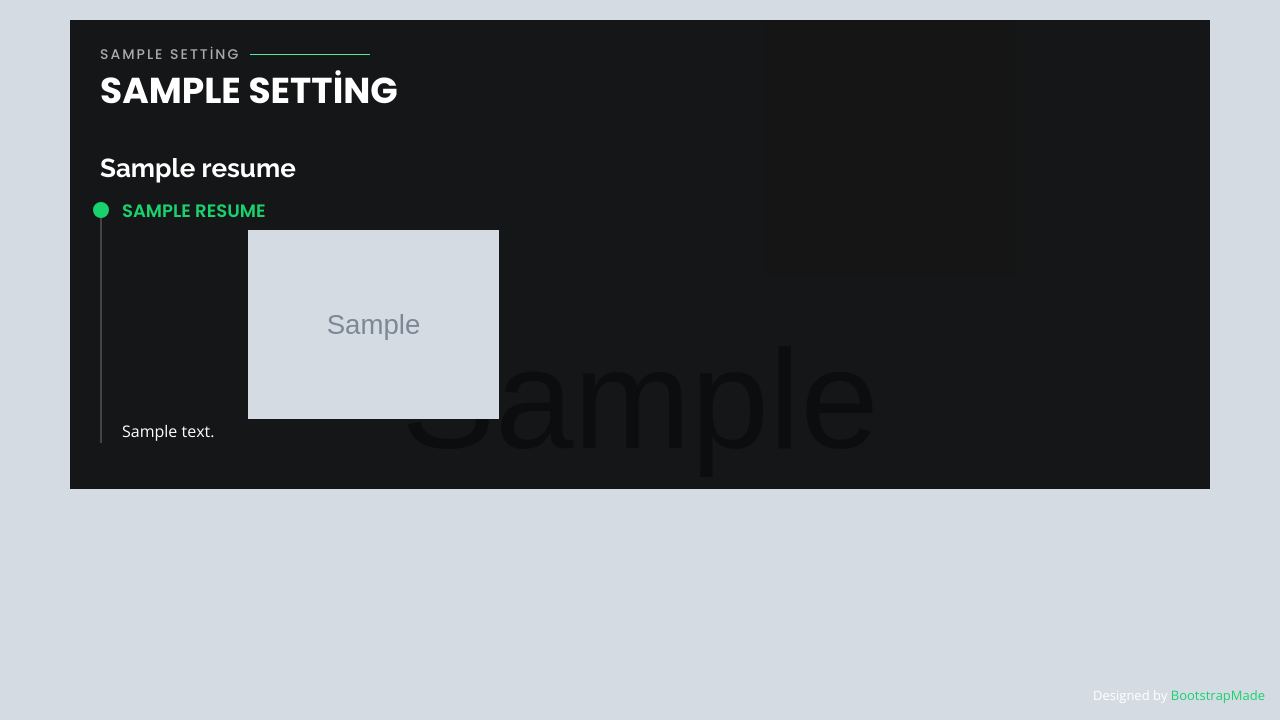
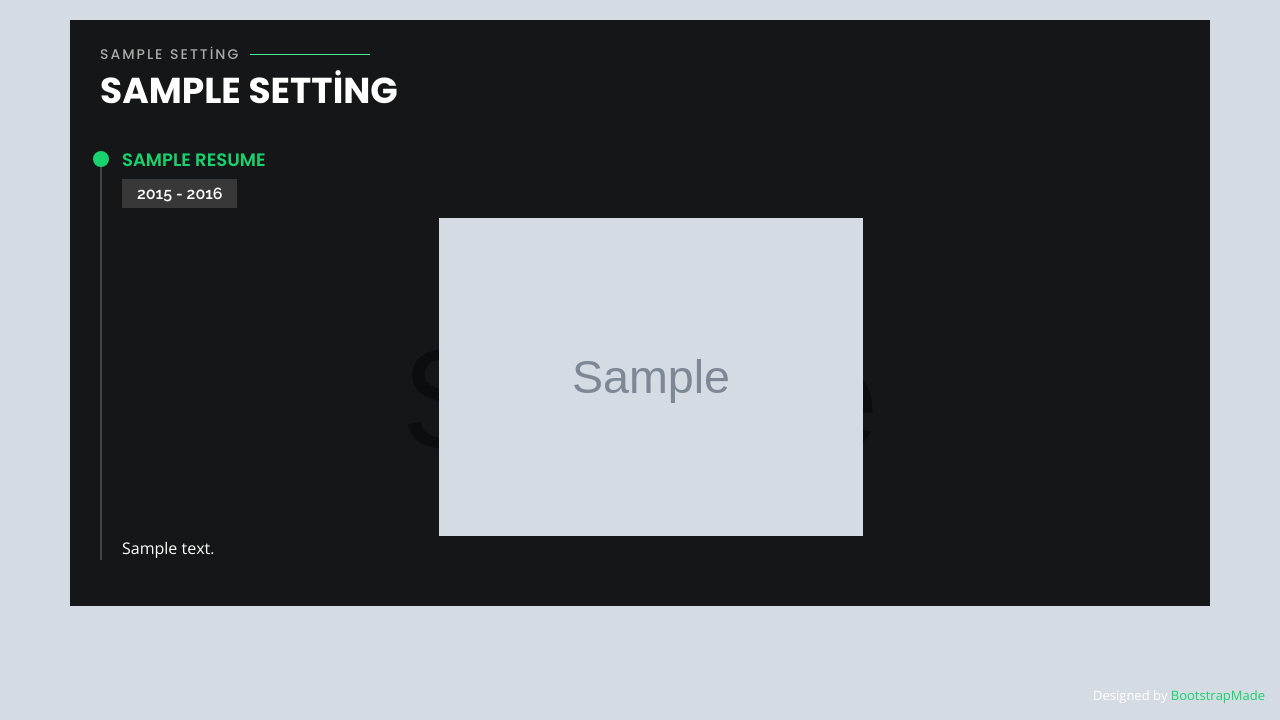
Before and after one commit to kosulsuz/adalet, a Django app: page / in a window 1280 px wide, after a click that opens the changed part. Shown: the part 80-800 px from the top of the page. Run offline with Django 3.2, Linux system fonts and the light colour scheme; tables that the repository leaves empty hold one stand-in row (values such as "Sample post"); grey boxes marked "Sample" are stand-in pictures; some libraries are stand-ins or nearby versions.

Commit message:
resume is changed

```diff
--- a/home/admin.py
+++ b/home/admin.py
@@ -12,7 +12,7 @@ class ContactInfoAdmin(admin.ModelAdmin):
 
 class ResumeAdmin(admin.ModelAdmin):
 
-    list_display = ['sub_title', 'sub1_title',"ranking"]
+    list_display = ['sub1_title',"ranking"]
     list_editable = ["ranking", ]
 
 
--- a/home/models.py
+++ b/home/models.py
@@ -130,7 +130,6 @@ class Testimonials(models.Model):
 
 
 class Resume(models.Model):
-    sub_title = models.CharField("Alt başlık", max_length=50)
     sub1_title = models.CharField("Yeşil renkli başlık", max_length=50)
     image = models.ImageField("resim")
     content = RichTextField("içerik")
--- a/ikincidil/admin.py
+++ b/ikincidil/admin.py
@@ -12,7 +12,7 @@ class ContactInfoAdmin(admin.ModelAdmin):
 
 class ResumeAdmin(admin.ModelAdmin):
 
-    list_display = ['sub_title', 'sub1_title',"ranking"]
+    list_display = ['sub1_title',"ranking"]
     list_editable = ["ranking", ]
 
 
--- a/ikincidil/models.py
+++ b/ikincidil/models.py
@@ -130,12 +130,10 @@ class Testimonials(models.Model):
 
 
 class Resume(models.Model):
-    sub_title = models.CharField("Alt başlık", max_length=50)
     sub1_title = models.CharField("Yeşil renkli başlık", max_length=50)
     image = models.ImageField("resim")
     content = RichTextField("içerik")
     ranking = models.SmallIntegerField("sıralama sayısı", unique = True)
-    date = models.DateTimeField()
 
 
     class Meta:
@@ -183,7 +181,7 @@ class CompanyType(models.Model):
 class Reference(models.Model):
     title = models.CharField("Referansın adı:", max_length=50)
     content = models.CharField("Referansın kısa açıklaması:", max_length=75)
-    image = models.ImageField("Referans resmi")
+    image = models.ImageField("Referans resmi", null = True, blank = True)
     company_type = models.ForeignKey('CompanyType', on_delete=models.CASCADE)
     youtube_url = models.URLField("youtube_video_urli")
 
--- a/static/assets/css/style.css
+++ b/static/assets/css/style.css
@@ -14,6 +14,14 @@
   body::before {
     background-attachment: fixed;
   }
+
+  .resume-image {
+    width: 40%;
+    height: auto;
+    margin:auto;
+    display: block;
+  }
+
 }
 
 a {
@@ -288,6 +296,14 @@ h1, h2, h3, h4, h5, h6 {
   #header.header-top h1 {
     font-size: 26px;
   }
+
+  .resume-image {
+    width: 100%;
+    height: auto;
+    margin:auto;
+    display: block;
+  }
+
 }
 
 /*--------------------------------------------------------------
--- a/templates/index.html
+++ b/templates/index.html
@@ -402,19 +402,20 @@ body::before {
       </div>
 
       <div class="row">
-        {% for resume in resumes %}
-        <div class="col-lg-6">
+
+        <div class="col-lg-12">
           <h3 class="resume-title">{{resume.sub_title}}</h3>
-
-          <div class="resume-item pb-0">
+          {% for resume in resumes %}
+          <div class="resume-item">
             <h4>{{resume.sub1_title}}</h4>
+            <h5>2015 - 2016</h5>
             <img class = "img-fluid resume-image" src="{{resume.image.url}}" alt="{{resume.sub_title}}">
               <p>{{resume.content | safe}}</p>
           </div>
-
+          {% endfor %}
 
         </div>
-        {% endfor %}
+
       </div>
 
     </div>
```
Also changed, not shown: templates/ikincidil/index.html (+5 -4 lines), home/migrations/0027_remove_resume_sub_title.py (added), ikincidil/migrations/0002_auto_20201120_1518.py (added).
